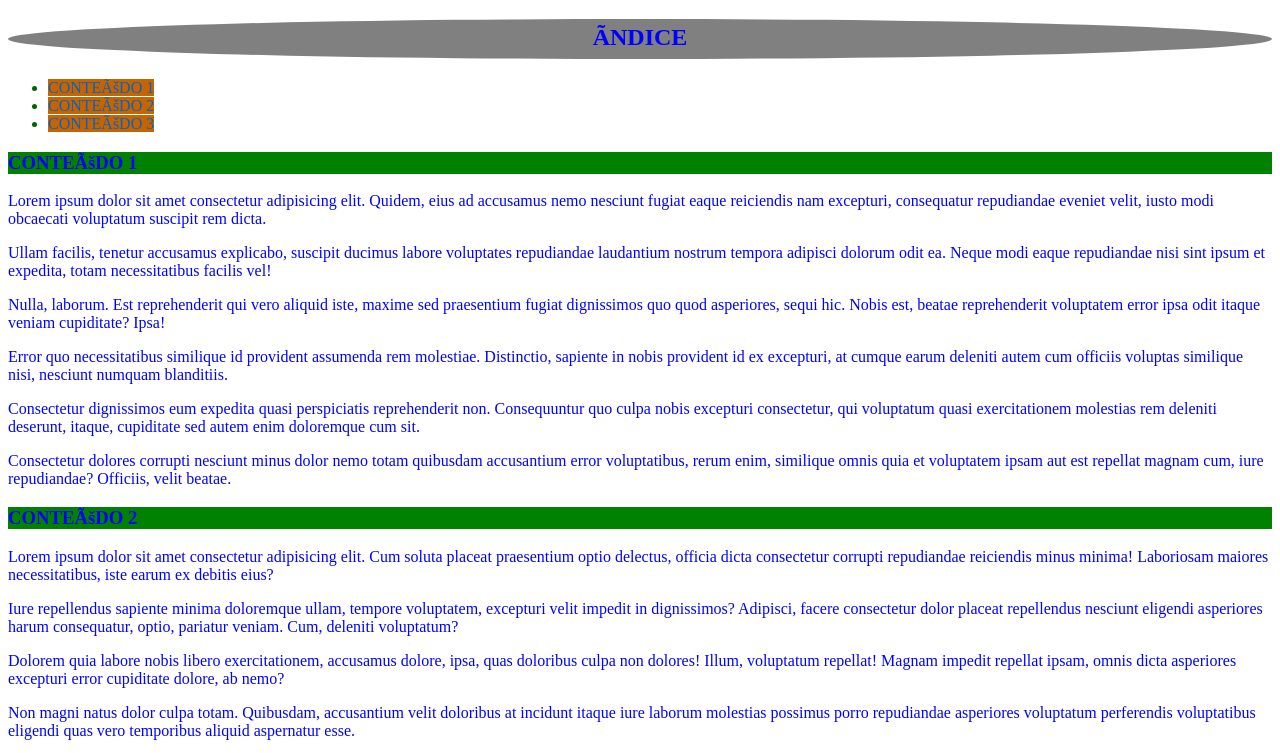
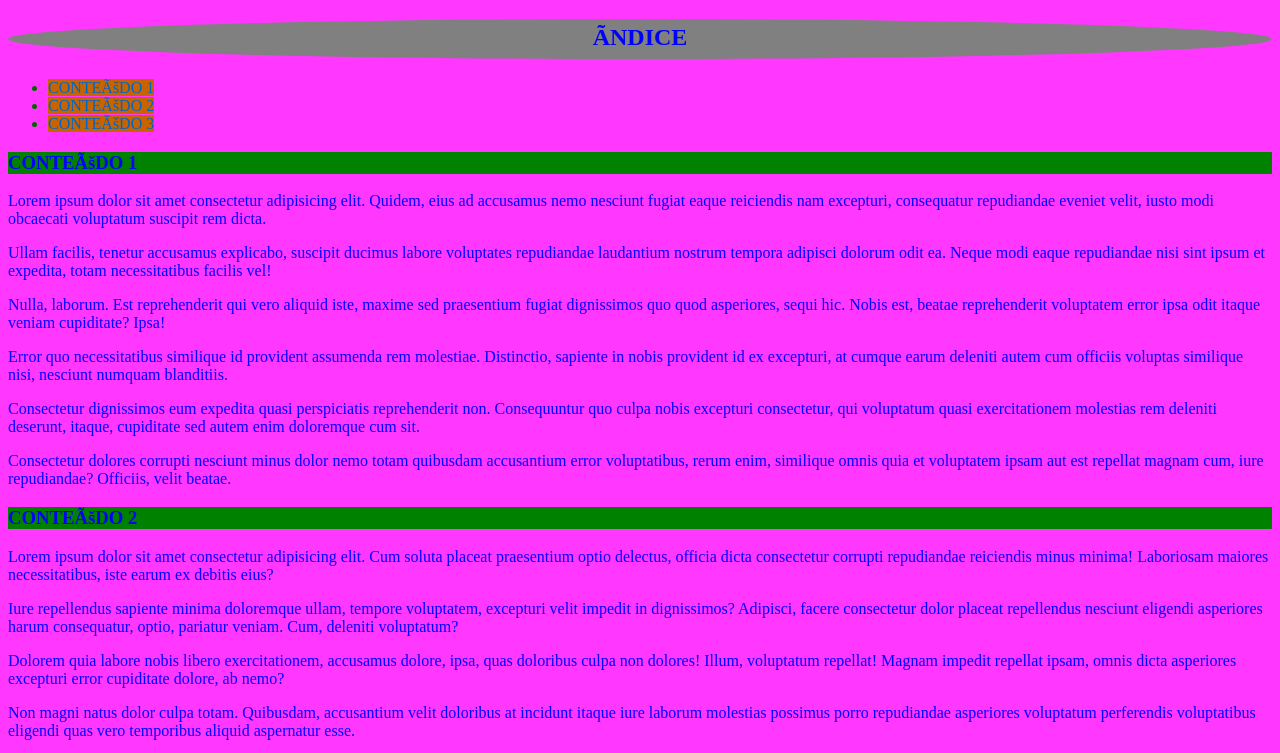
Before and after one commit to Gustavo-Waschburger/teste, a plain HTML site: page exe03/index.html in a window 1280 px wide. Shown: the part 84-837 px from the top of the page. Drawn offline with Linux system fonts and the light colour scheme.

Commit message:
Update estilo.css

```diff
--- a/exe03/estilo.css
+++ b/exe03/estilo.css
@@ -1,5 +1,5 @@
 html, body {
-    background-color: rgb(255, 255, 255);
+    background-color: rgb(255, 55, 255);
     color: blue;
     scroll-behavior: smooth;
    }
```
